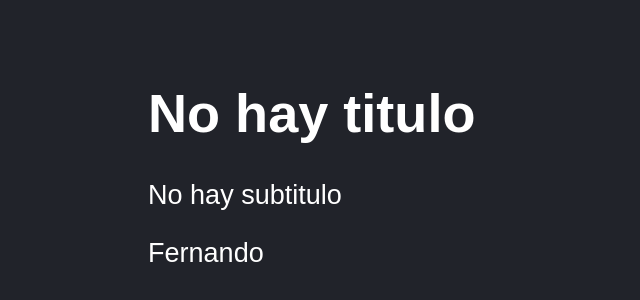
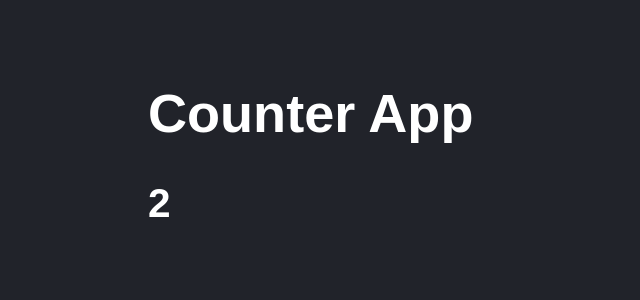
Before and after one commit to andresG1802/3-Recordando-Counter-app, a React (Vite) app: page / in a window 1280 px wide. Shown: the part 102-402 px from the top of the page, without its empty margins (0-640 px from the left). Built offline with nearby package versions, Linux system fonts and the light colour scheme.

Commit message:
Tarea de functional component

```diff
--- /dev/null
+++ b/src/CounterApp.jsx
@@ -0,0 +1,20 @@
+
+import PropTypes from 'prop-types'
+
+export const CounterApp = ({value}) => {
+
+    return (
+        <>
+            <h1>Counter App</h1>
+            <h2>{value}</h2>
+        </>
+    );
+}
+
+CounterApp.propTypes = {
+    value:PropTypes.number,
+}
+
+CounterApp.defaultProps = {
+    value:2
+}
--- a/src/FirstApp.jsx
+++ b/src/FirstApp.jsx
@@ -4,10 +4,10 @@
 export const FirstApp = ({ title, subTitle, name }) => {
 
     // console.log(props);
-    if(!title)
-    {
-        throw new Error('EL title no existe');
-    }
+    // if(!title)
+    // {
+    //     throw new Error('EL title no existe');
+    // }
     return(
         <>
             <h1>{ title }</h1>
--- a/src/main.jsx
+++ b/src/main.jsx
@@ -3,11 +3,12 @@
 import { HelloWorldApp } from '/src/HelloWorldApp'
 import { FirstApp } from './FirstApp';
 import '/src/styles.css';
-
+import {CounterApp} from './CounterApp';
 
 ReactDOM.createRoot(document.getElementById('root')).render(
     <React.StrictMode>
         {/* <HelloWorldApp/> */}
-        <FirstApp />
+        {/* <FirstApp /> */}
+        <CounterApp />
     </React.StrictMode>
 );
```
